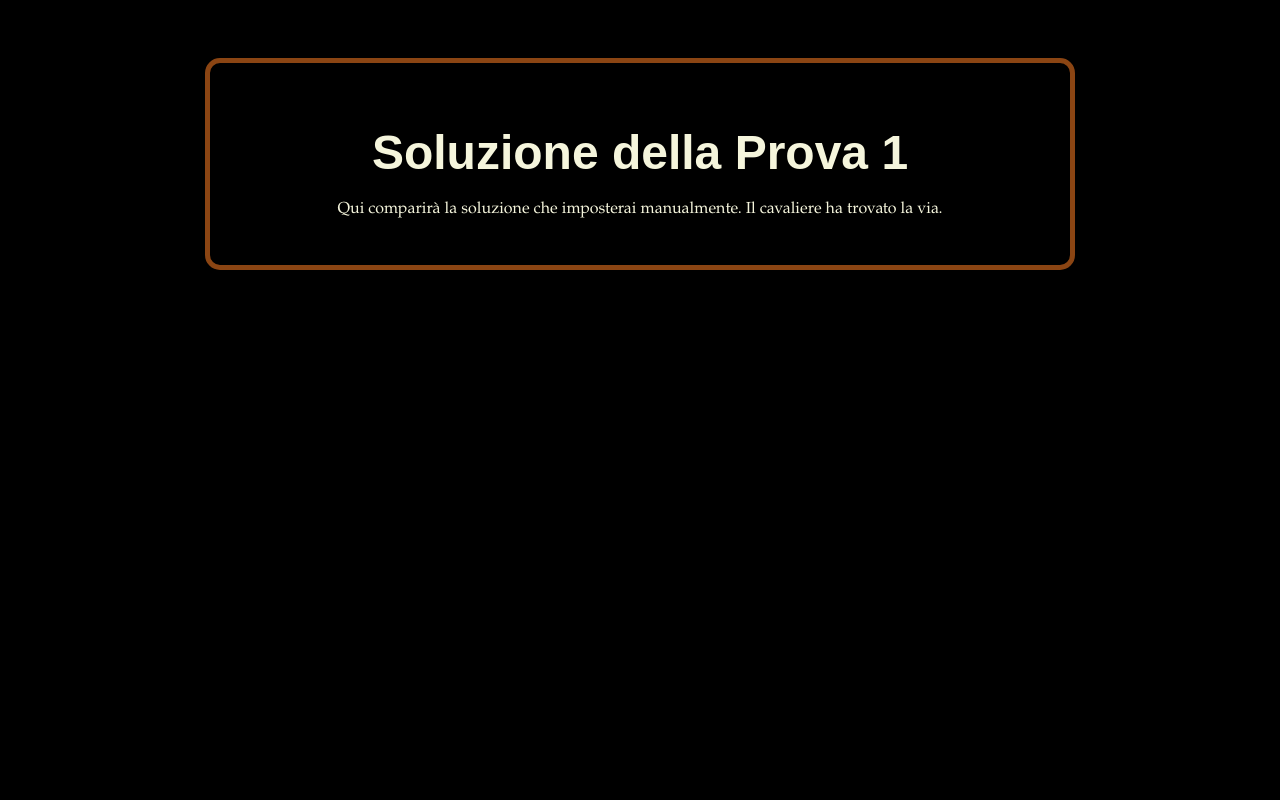
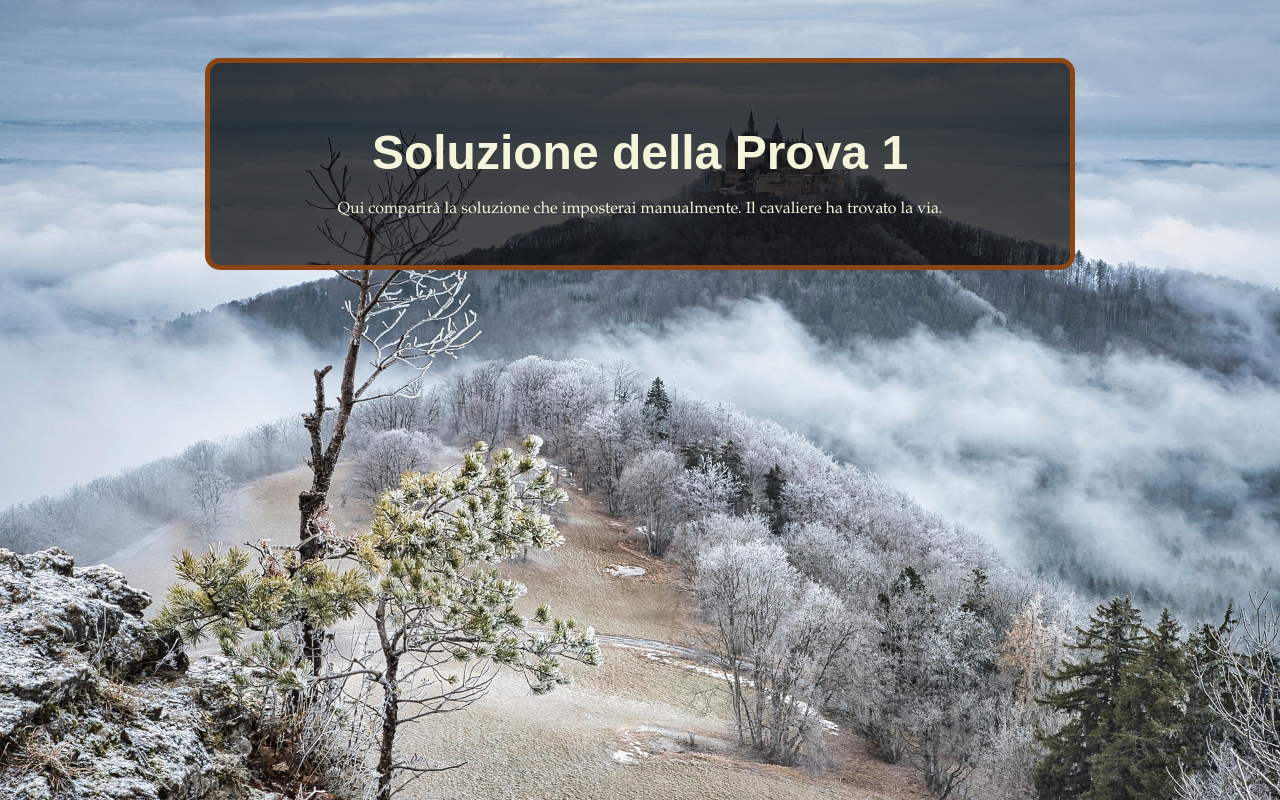
Before and after one commit to Sacralis/Centro-Assistenza-Cavalieri, a plain HTML site: page prova1/index.html in a window 1280 px wide. Drawn offline with Linux system fonts and the light colour scheme.

Commit message:
Update style.css

```diff
--- a/assets/style.css
+++ b/assets/style.css
@@ -1,6 +1,6 @@
 
 body {
-    background-image: url('assets/background.jpg');
+    background-image: url('background.jpg');
     background-size: cover;
     font-family: "Garamond", serif;
     color: #f5f5dc;
```
